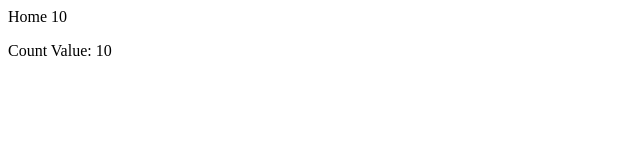
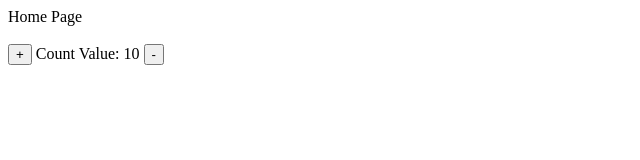
Before and after one commit to quackness/pinia-counter, a Vue app: page / in a window 1280 px wide. Shown: the top 160 px of the page, without its empty margins (0-640 px from the left). Built offline with nearby package versions, Linux system fonts and the light colour scheme.

Commit message:
move useStore to vue component

```diff
--- a/src/App.vue
+++ b/src/App.vue
@@ -1,6 +1,6 @@
 <script setup>
 import HelloWorld from "./components/HelloWorld.vue";
-import TheWelcome from "./components/TheWelcome.vue";
+import TheWelcome from "./components/HomeView.vue";
 
 import { useAuthStore } from "@/stores/auth";
 const authStore = useAuthStore();
--- a/src/components/Counter.vue
+++ b/src/components/Counter.vue
@@ -1,15 +1,18 @@
 <template>
   <div>
-    <p>Count Value: {{ count }}</p>
+    <br />
+    <button @click="increment">+</button>
+    Count Value: {{ store.count }}
+    <button @click="decrement">-</button>
   </div>
 </template>
 <script setup>
-// export default {
-//   props: ["count"],
-//   setup(props) {
-//     console.log("props count", props.count);
-//   },
-// };
-const props = defineProps(["count"]);
-const count = props.count;
+import { useCounterStore } from "@/stores/counter";
+const store = useCounterStore();
+function increment() {
+  store.count++;
+}
+function decrement() {
+  store.count--;
+}
 </script>
--- /dev/null
+++ b/src/components/HomeView.vue
@@ -0,0 +1,10 @@
+<script setup>
+import Counter from "@/components/Counter.vue";
+</script>
+
+<template>
+  <main>
+    Home Page
+    <Counter />
+  </main>
+</template>
--- a/src/components/TheWelcome.vue
+++ /dev/null
@@ -1,12 +0,0 @@
-<script setup>
-import { useCounterStore } from "@/stores/counter";
-import Counter from "@/components/Counter.vue";
-const store = useCounterStore();
-</script>
-
-<template>
-  <main>
-    Home {{ store.count }}
-    <Counter :count="store.count" />
-  </main>
-</template>
```
